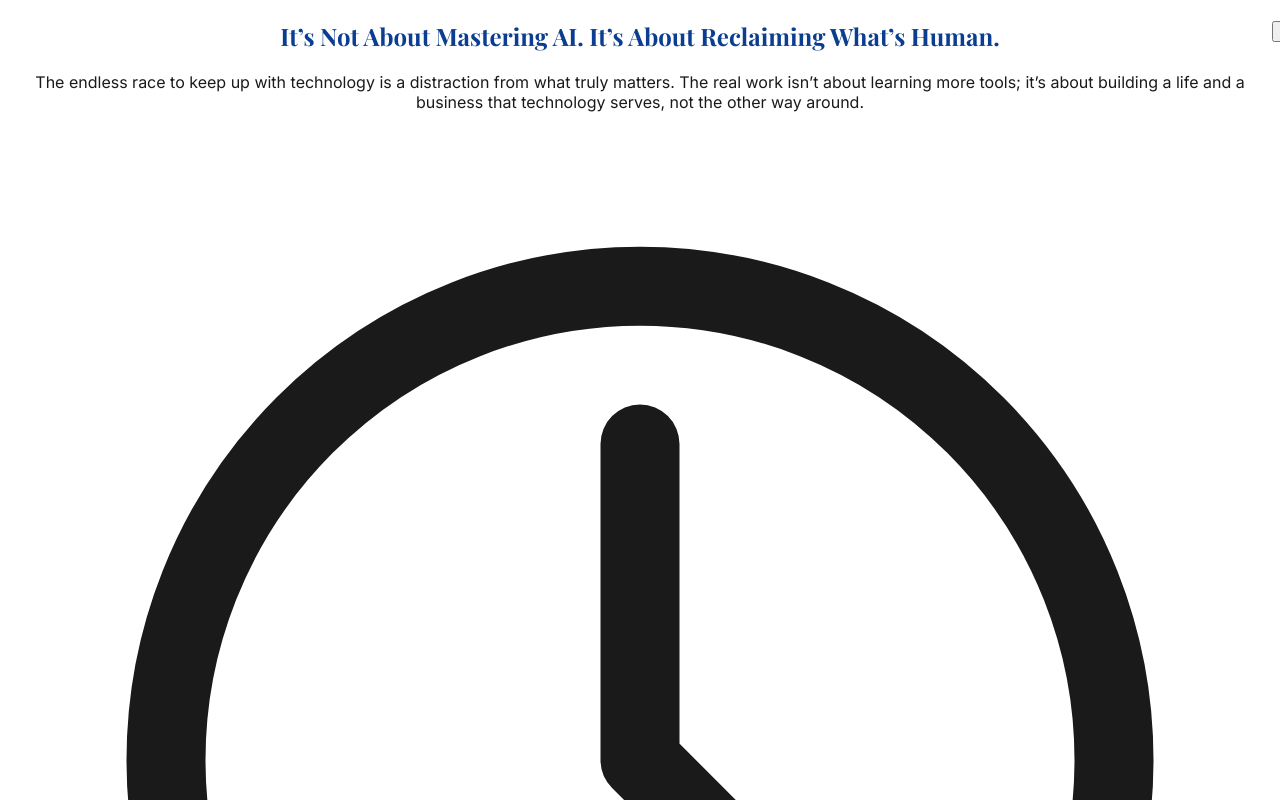
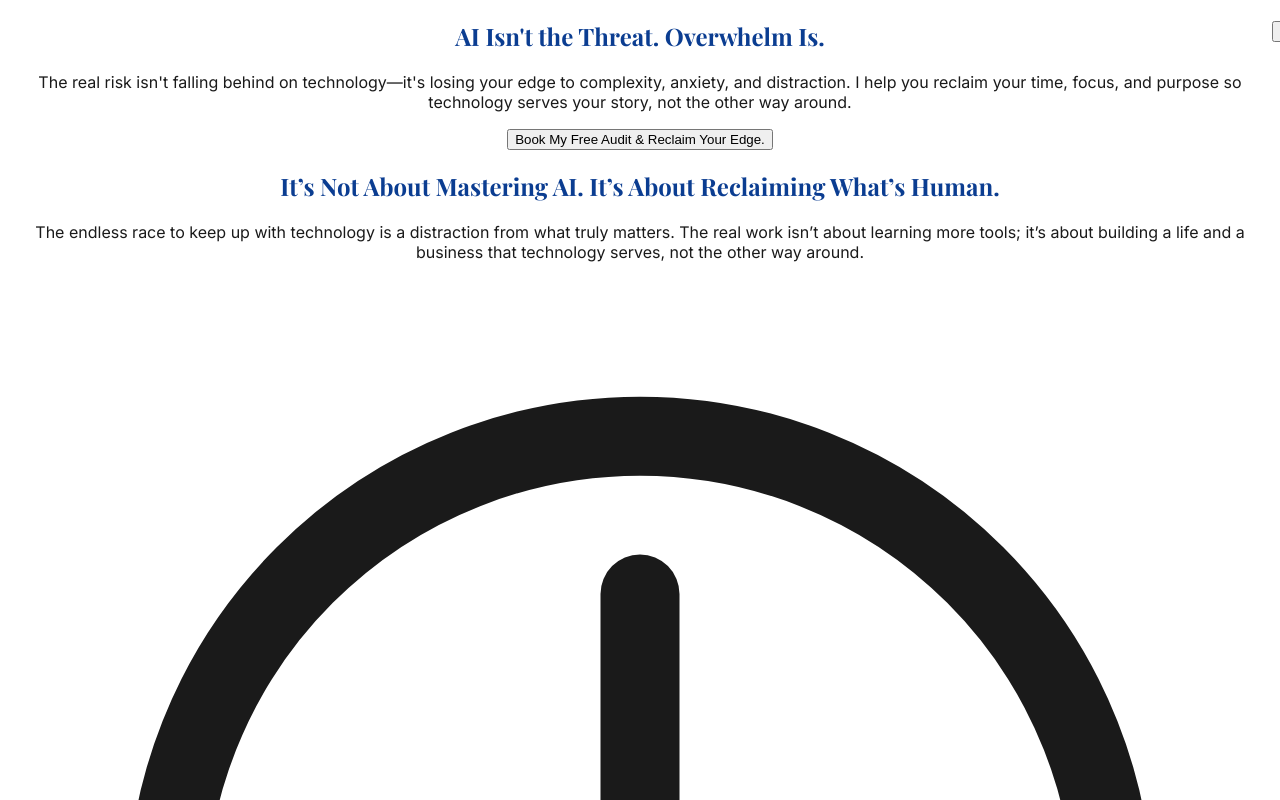
Before and after one commit to samuelmholley1/samuelholley.com_rebuild, a Next.js app: page / in a window 1280 px wide. Shown: the top 800 px of the page. Built offline with nearby package versions, Linux system fonts and the light colour scheme; a web font is replaced by a local one.

Commit message:
refactor: move HeroSection to components, restore correct headline and architecture

```diff
--- a/src/app/HeroSection.tsx
+++ /dev/null
@@ -1,11 +0,0 @@
-"use client"
-import { useEffect } from 'react'
-import AOS from 'aos'
-import 'aos/dist/aos.css'
-
-export default function HeroSection({ children }: { children: React.ReactNode }) {
-  useEffect(() => {
-    AOS.init({ once: true })
-  }, [])
-  return <>{children}</>
-}
--- a/src/app/page.tsx
+++ b/src/app/page.tsx
@@ -1,8 +1,10 @@
+import HeroSection from '../components/HeroSection';
 import Image from 'next/image';
+
 export default function HomePage() {
   return (
     <>
-      {/* Hero Section */}
+      <HeroSection />
 
       {/* Promise Section */}
       <section className="promise bg-light-bg py-20" data-aos="fade-up">
@@ -48,6 +50,7 @@ export default function HomePage() {
           </div>
         </div>
       </section>
+
       {/* Guide Section */}
       <section className="guide py-20" data-aos="fade-up">
         <div className="container mx-auto px-6 grid md:grid-cols-2 gap-12 items-center">
@@ -76,6 +79,7 @@ export default function HomePage() {
           </div>
         </div>
       </section>
+
       {/* Testimonial Section */}
       <section className="testimonial bg-light-bg py-20" data-aos="fade-up">
         <div className="container mx-auto px-6 text-center max-w-2xl">
--- /dev/null
+++ b/src/components/HeroSection.tsx
@@ -0,0 +1,29 @@
+'use client';
+import { useEffect } from 'react';
+import AOS from 'aos';
+import 'aos/dist/aos.css';
+
+export default function HeroSection() {
+  useEffect(() => {
+    AOS.init({
+      duration: 750,
+      once: true,
+    });
+  }, []);
+
+  return (
+    <section className="hero bg-white py-20" data-aos="fade-up">
+      <div className="container mx-auto px-6 text-center">
+        <h1 className="text-5xl font-bold text-deep-blue mb-6">
+          AI Isn&apos;t the Threat. Overwhelm Is.
+        </h1>
+        <p className="text-dark-text text-lg max-w-2xl mx-auto mb-8">
+          The real risk isn&apos;t falling behind on technology—it&apos;s losing your edge to complexity, anxiety, and distraction. I help you reclaim your time, focus, and purpose so technology serves your story, not the other way around.
+        </p>
+        <button className="bg-primary-orange text-white font-bold py-3 px-8 rounded hover:opacity-90 transition-opacity">
+          Book My Free Audit &amp; Reclaim Your Edge.
+        </button>
+      </div>
+    </section>
+  );
+}
```
